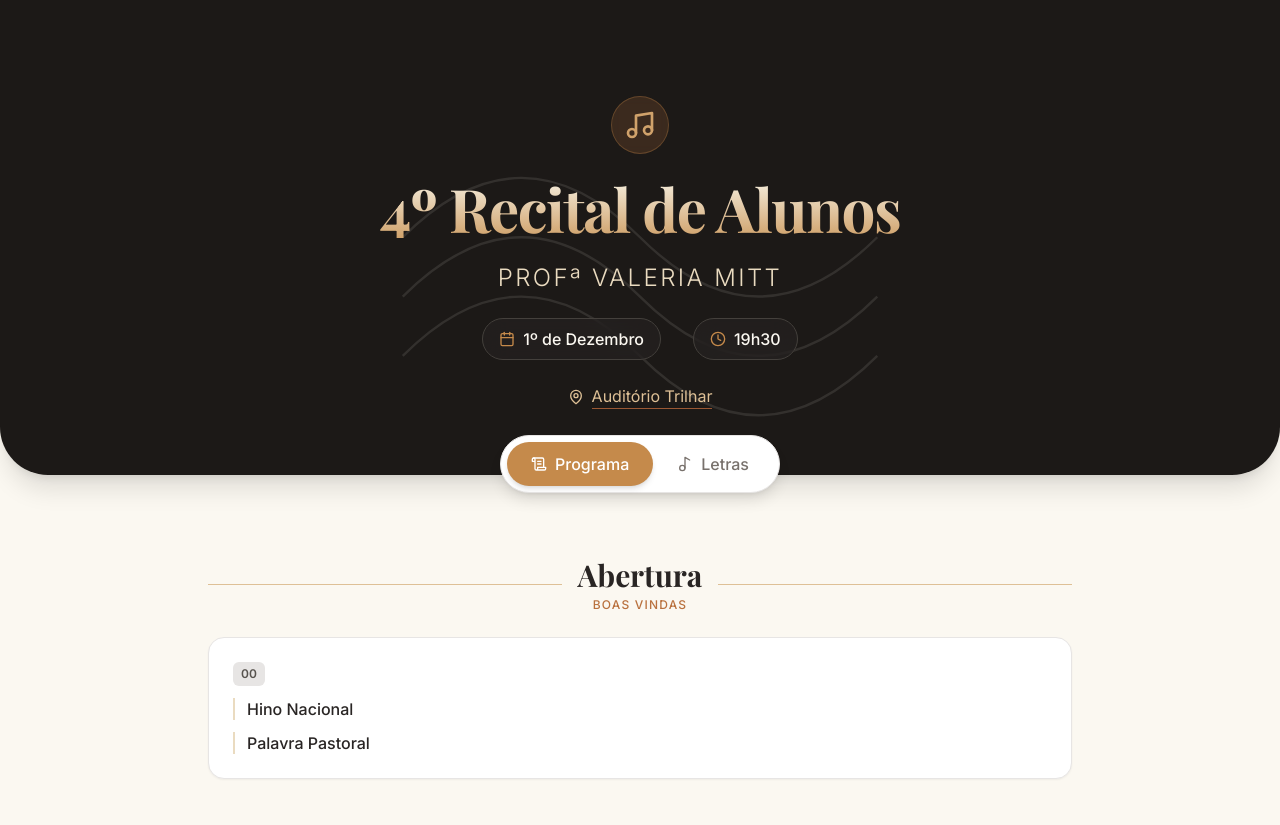
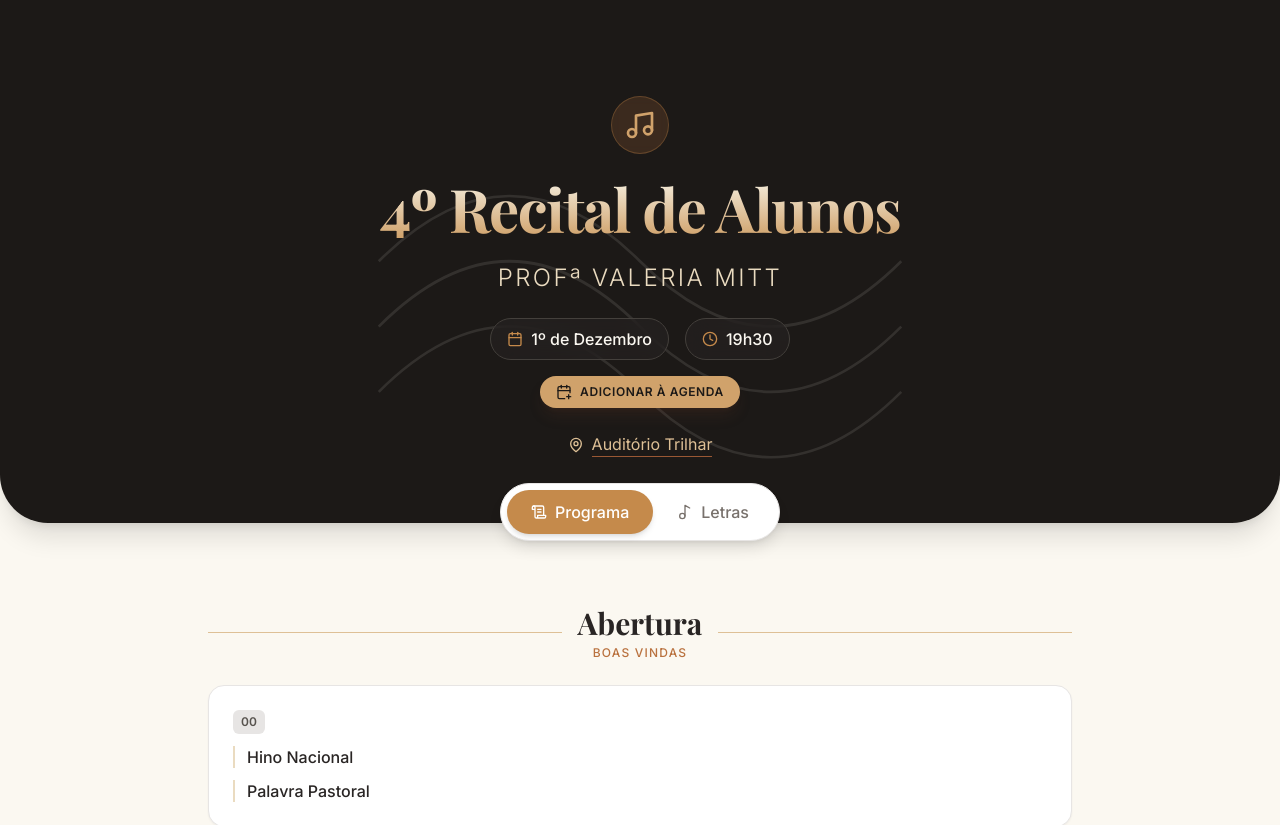
Before and after one commit to klevys/Recital-Val-ria, a React (Vite) app: page / in a window 1280 px wide. Shown: the top 825 px of the page. Built offline with nearby package versions, Linux system fonts and the light colour scheme; a web font is replaced by a local one.

Commit message:
feat: Add Google Calendar link to recital info
Includes a new `googleCalendarUrl` constant and integrates it into the Hero component. This allows users to easily add the recital event to their Google Calendar.

```diff
--- a/components/Hero.tsx
+++ b/components/Hero.tsx
@@ -1,5 +1,5 @@
 import React from 'react';
-import { Calendar, Clock, MapPin, Music } from 'lucide-react';
+import { Calendar, Clock, MapPin, Music, CalendarPlus } from 'lucide-react';
 import { RECITAL_INFO } from '../constants';
 
 const Hero: React.FC = () => {
@@ -29,7 +29,8 @@ const Hero: React.FC = () => {
           {RECITAL_INFO.teacher}
         </p>
 
-        <div className="flex flex-col md:flex-row items-center justify-center gap-4 md:gap-8 mt-8 text-sm md:text-base font-medium">
+        <div className="flex flex-col items-center gap-4 mt-8">
+          <div className="flex flex-col md:flex-row items-center justify-center gap-4 text-sm md:text-base font-medium">
             <div className="flex items-center gap-2 bg-stone-800/50 px-4 py-2 rounded-full border border-stone-700 backdrop-blur-md">
               <Calendar className="w-4 h-4 text-gold-500" />
               <span>{RECITAL_INFO.date}</span>
@@ -38,6 +39,17 @@ const Hero: React.FC = () => {
               <Clock className="w-4 h-4 text-gold-500" />
               <span>{RECITAL_INFO.time}</span>
             </div>
+          </div>
+
+          <a
+            href={RECITAL_INFO.googleCalendarUrl}
+            target="_blank"
+            rel="noopener noreferrer"
+            className="flex items-center gap-2 px-4 py-2 text-xs font-semibold uppercase tracking-wider text-stone-900 bg-gold-400 hover:bg-gold-300 rounded-full transition-colors shadow-lg shadow-gold-900/20"
+          >
+            <CalendarPlus className="w-4 h-4" />
+            Adicionar à Agenda
+          </a>
         </div>
 
         <div className="inline-flex items-center gap-2 mt-4 text-gold-300 hover:text-gold-100 transition-colors cursor-pointer">
--- a/constants.ts
+++ b/constants.ts
@@ -6,7 +6,9 @@ export const RECITAL_INFO = {
   date: "1º de Dezembro",
   time: "19h30",
   location: "Auditório Trilhar",
-  locationUrl: "https://maps.google.com/?q=Auditorio+Trilhar", // Placeholder for actual map link if known
+  locationUrl: "https://maps.app.goo.gl/x5Lzz7FFRcNc8D47A", // Placeholder
+  // Date: Dec 1, 2025, 19:30 - 21:30 (Approx 2 hours)
+  googleCalendarUrl: "https://calendar.google.com/calendar/render?action=TEMPLATE&text=4%C2%BA%20Recital%20de%20Alunos%20-%20Prof%C2%AA%20Valeria%20Mitt&dates=20251201T193000/20251201T213000&details=Recital%20de%20Piano%20e%20outros%20instrumentos%20com%20alunos%20da%20Prof%C2%AA%20Valeria%20Mitt.&location=Audit%C3%B3rio%20Trilhar"
 };
 
 export const PROGRAM_DATA: RecitalSection[] = [
```
Lines whose indentation alone changed are shown as unchanged.
